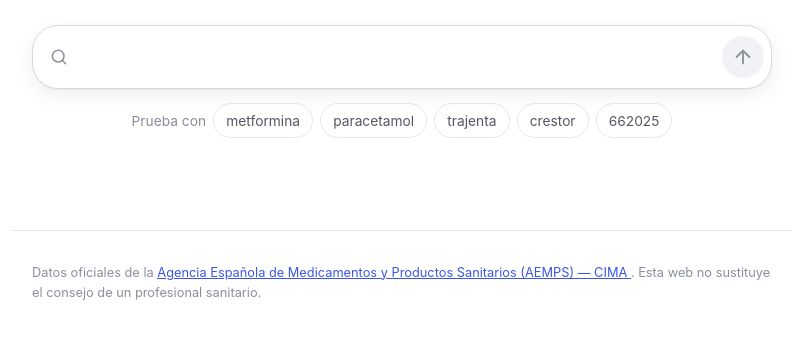
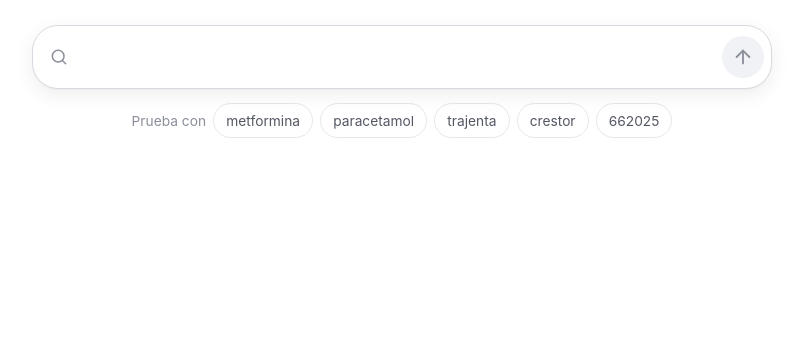
Before and after one commit to rzazo24/prospectoya, a plain HTML site: page index.html in a window 1280 px wide. Shown: the part 296-634 px from the top of the page, without its empty margins (238-1041 px from the left). Drawn offline with Linux system fonts and the light colour scheme.

Commit message:
feat(buscador): quita el pie del buscador para dejar la interfaz limpia
El pie del buscador se va entero (atribucion a la AEMPS y aviso sanitario). El
aviso ("esta web no da consejo medico") sigue donde toca: en la ayuda, que es la
pagina que explica todo lo demas, y la atribucion a la AEMPS ya la lleva el badge
del hero ("Datos oficiales de la AEMPS - CIMA"). El pie de la ayuda se queda como
estaba y el CSS .site-footer sigue vivo para ella (no se ha tocado styles.css).

- sw.js: la cascara sube a v7.
- test-html.js: tres comprobaciones nuevas: el buscador NO tiene pie, aun sin pie
  cita la AEMPS, y la ayuda SI conserva el pie. Comprobado que la primera falla si
  alguien repone el pie. npm test: 240 comprobaciones en 8 suites, verde.
- AGENTS.md (local): la regla del aviso sanitario, la trampa de textos y el mapa
  se ajustan al cambio, para que nadie reponga el pie por error.
- README y CHANGELOG al dia, y captura del README regenerada sin pie.

```diff
--- a/index.html
+++ b/index.html
@@ -231,15 +231,9 @@
     </svg>
   </button>
 
-  <footer class="site-footer">
-    <p>
-      Datos oficiales de la
-      <a href="https://cima.aemps.es" target="_blank" rel="noopener">
-        Agencia Española de Medicamentos y Productos Sanitarios (AEMPS) — CIMA
-      </a>.
-      Esta web no sustituye el consejo de un profesional sanitario.
-    </p>
-  </footer>
+  <!-- Sin pie: a propósito, para que el buscador quede limpio. El aviso
+       sanitario ("esta web no da consejo médico") vive en la ayuda, y la
+       atribución a la AEMPS ya está en el badge del hero. No reponer. -->
 
   <script src="tema.js"></script>
   <!-- Botón de "volver arriba" (lo comparten las dos páginas) -->
--- a/sw.js
+++ b/sw.js
@@ -22,7 +22,7 @@
  * anteriores.
  */
 
-const VERSION = "v6";
+const VERSION = "v7";
 const CACHE = `prospectoya-${VERSION}`;
 
 /** La cáscara: todo lo que hace falta para abrir la web sin conexión. */
```
Also changed, not shown: tests/test-html.js (+5 -1 lines), CHANGELOG.md, README.md, captura-inicio.png.
